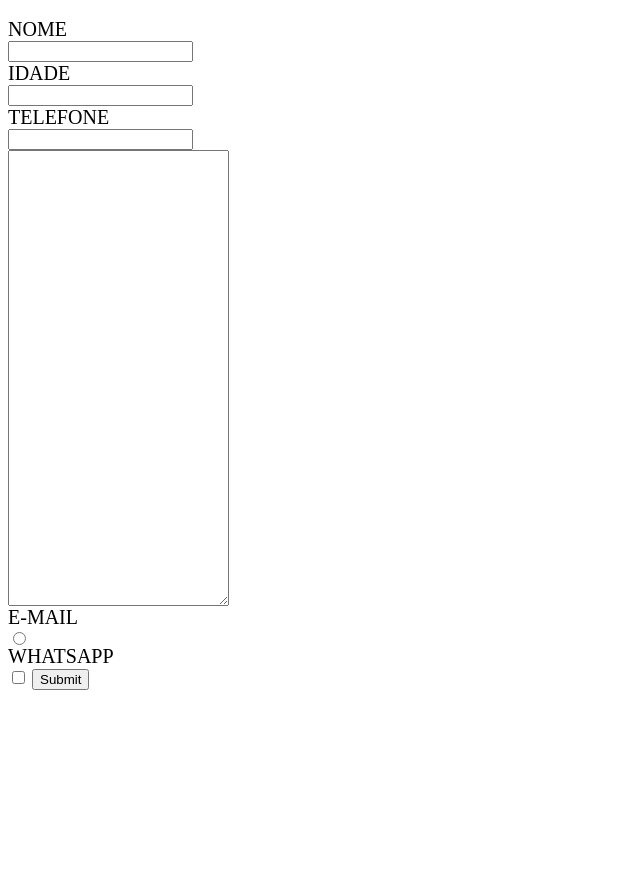
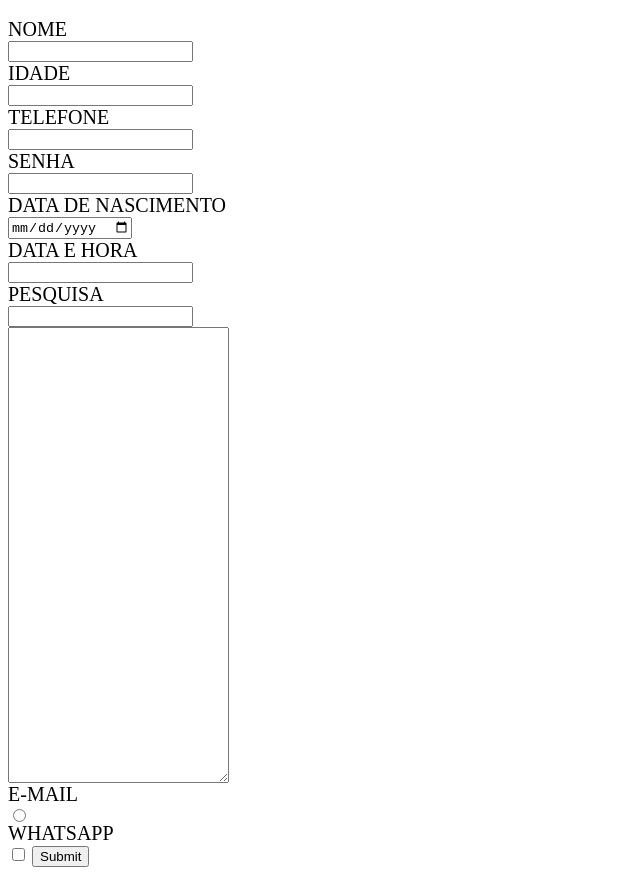
Before and after one commit to matheus899/formulario, a plain HTML site: page index.html in a window 1280 px wide. Shown: the part 48-931 px from the top of the page, without its empty margins (0-640 px from the left). Before the commit the page ends 800 px from the top, so only its background shows below. Drawn offline with Linux system fonts and the light colour scheme.

Commit message:
Update index.html

```diff
--- a/index.html
+++ b/index.html
@@ -13,10 +13,23 @@
                 <input type="text" id="nome">
 
                 <label for="idade">IDADE</label>
-                <input type="text" id="idade">
+                <input type="nunber" id="idade">
 
                 <label for="telefone">TELEFONE</label>
-                <input type="text" id="telefone">
+                <input type="tel" id="telefone">
+
+                 <label for="senha">SENHA</label>
+                <input type="password" id="senha">
+
+                <label for="data de nascimento">DATA DE NASCIMENTO</label>
+                <input type="date" id="data de nascimento">
+
+                <label for="data e hora ">DATA E HORA</label>
+                <input type="datetime" id="data e hora">
+
+                    <label for="pesquisar ">PESQUISA</label>
+                <input type="search" id="pesquisar">
+
                     <div>
                             <textarea cols="25px" rows="30px"></textarea>
 
```
